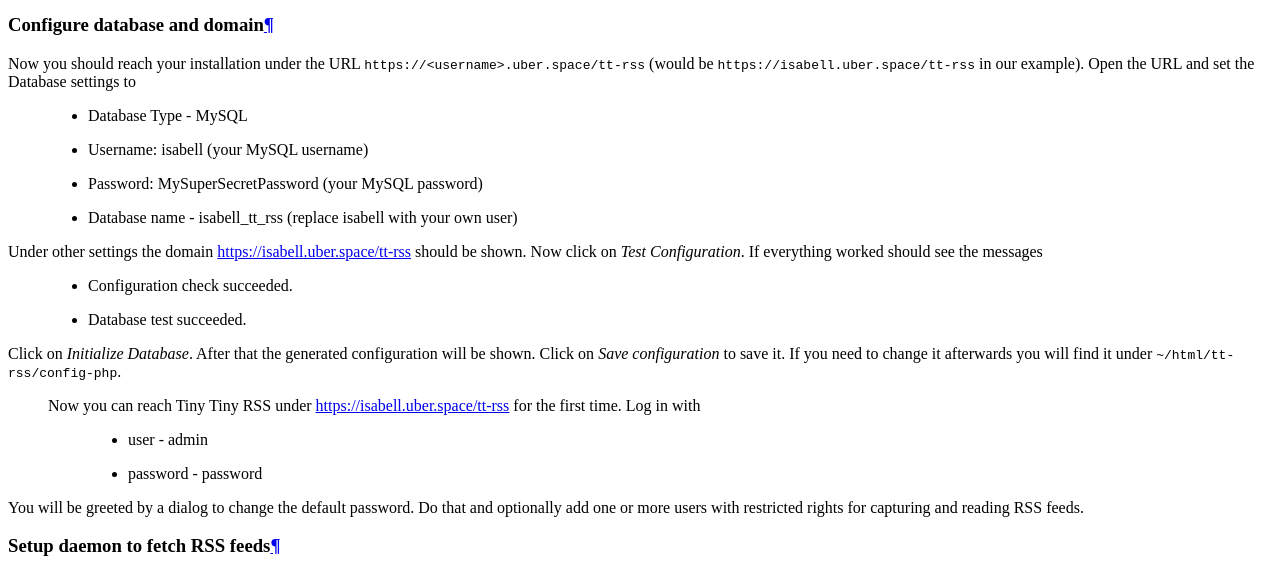
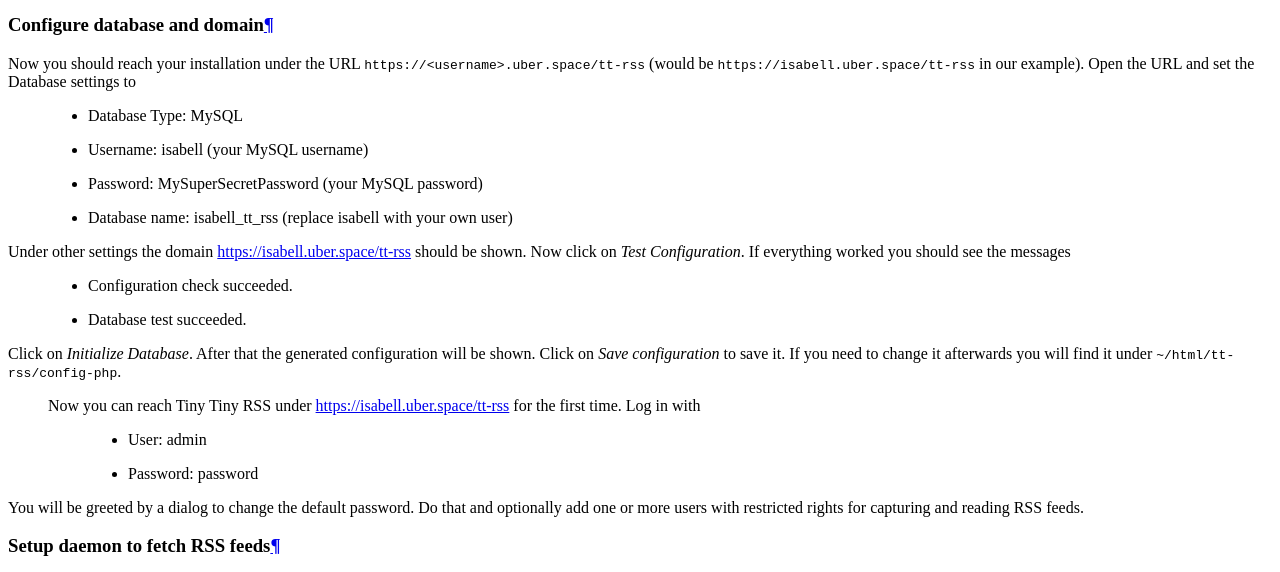
Before and after one commit to Uberspace/lab, a Sphinx documentation site: the page built from source/guide_ttrss.rst, in a window 1280 px wide and 900 px high, scrolled down 2353 px. Shown: the part 153-725 px from the top of the window. Built offline with Sphinx 7.4.7 and the Read the Docs theme 2.0.0, drawn with Linux system fonts in a browser that asks for light colours.

Commit message:
Fixed some typos and minor inconsistencies

```diff
--- a/source/guide_ttrss.rst
+++ b/source/guide_ttrss.rst
@@ -103,13 +103,13 @@
 Now you should reach your installation under the URL ``https://<username>.uber.space/tt-rss`` (would be ``https://isabell.uber.space/tt-rss`` in our example).
 Open the URL and set the Database settings to
 
- * Database Type - MySQL
+ * Database Type: MySQL
  * Username: isabell (your MySQL username)
  * Password: MySuperSecretPassword (your MySQL password)
- * Database name - isabell_tt_rss (replace isabell with your own user)
+ * Database name: isabell_tt_rss (replace isabell with your own user)
 
 Under other settings the domain https://isabell.uber.space/tt-rss should be shown.
-Now click on `Test Configuration`. If everything worked should see the messages
+Now click on `Test Configuration`. If everything worked you should see the messages
  * Configuration check succeeded.
  * Database test succeeded.
 
@@ -121,8 +121,8 @@
 
  Now you can reach Tiny Tiny RSS under https://isabell.uber.space/tt-rss for the first time. Log in with
 
-  * user - admin
-  * password - password
+  * User: admin
+  * Password: password
 
 You will be greeted by a dialog to change the default password. Do that and optionally add one or more users with restricted rights
 for capturing and reading RSS feeds.
```
